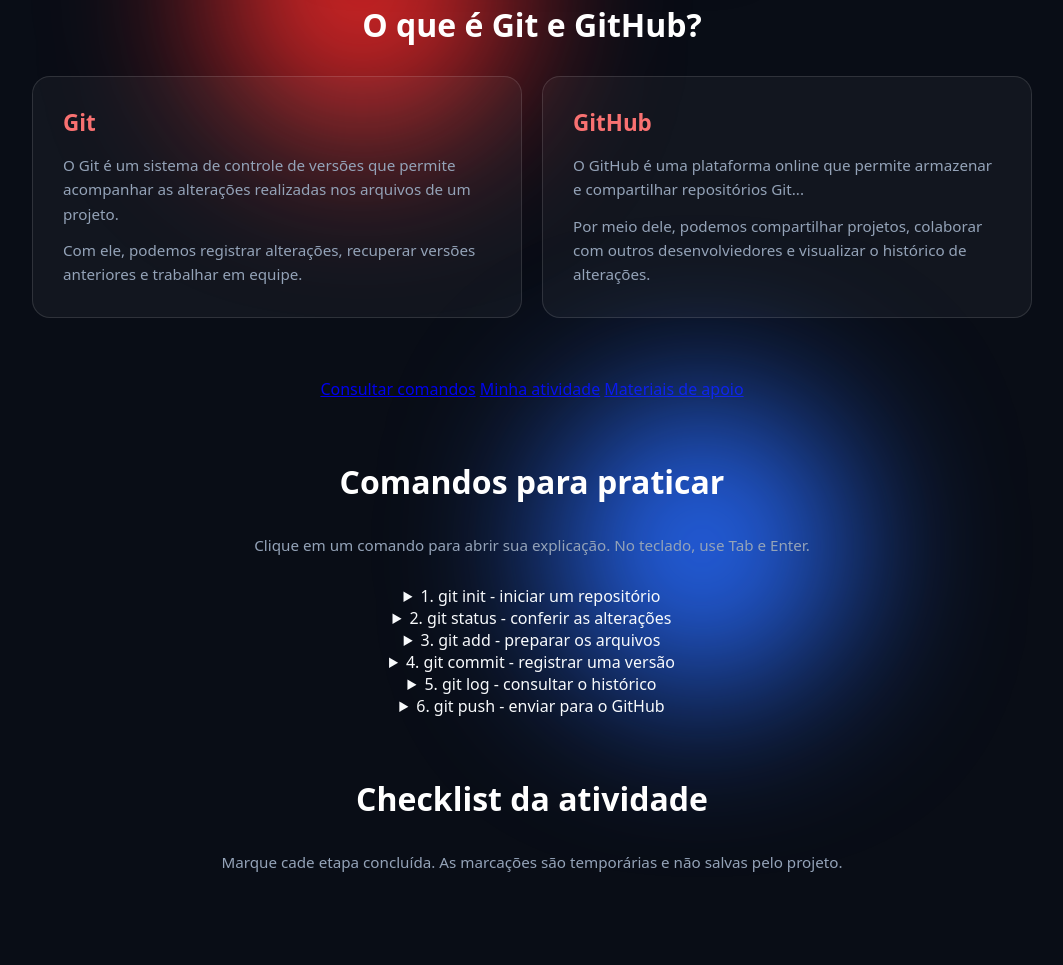
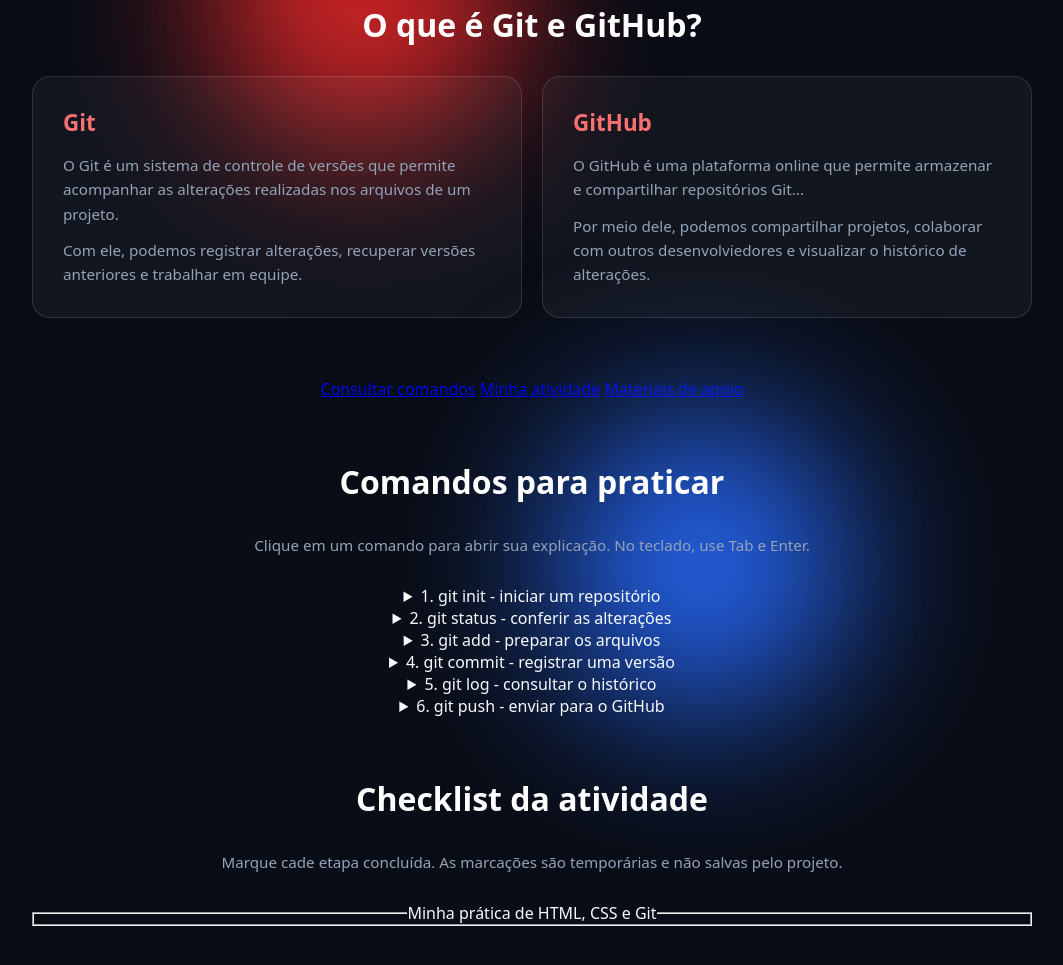
Before and after one commit to gabrielsilvarodrigues002-droid/Gabriel_PA2, a plain HTML site: page index.html in a window 1280 px wide. Shown: the part 449-1414 px from the top of the page, without its empty margins (108-1171 px from the left). Drawn offline with Linux system fonts and the light colour scheme.

Commit message:
Adicionel o fieldset novo, reune camps relacionados, onde tem legende dando nome ao grupo no index.html

```diff
--- a/index.html
+++ b/index.html
@@ -121,6 +121,11 @@
     <section class="conteudo estudo" id="atividade">
         <h2>Checklist da atividade</h2>
         <p>Marque cade etapa concluída. As marcações são temporárias e não salvas pelo projeto.</p>
+
+        <!-- NOVO: fieldset reúne cam´ps relacionados; legend dá um nome ao grupo.-->
+        <fieldset class="checklist">
+            <legend>Minha prática de HTML, CSS e Git</legend>
+        </fieldset>
     </section>
 </body>
 </html>
```
